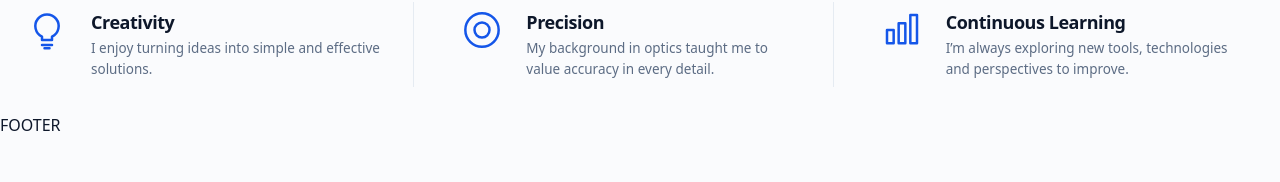
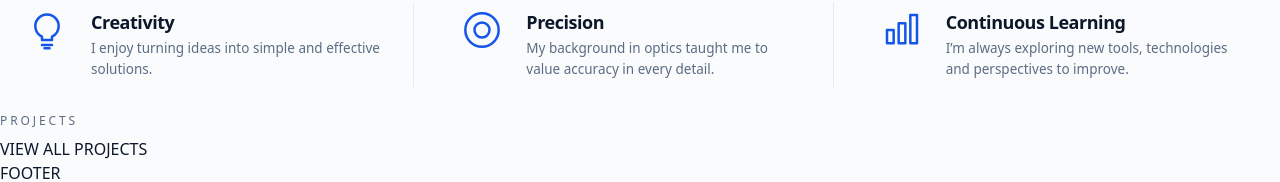
Before and after one commit to stefanosorrenti/portfolio, a React app: page / in a window 1280 px wide. Shown: the part 672-854 px from the top of the page. Before the commit the page ends 809 px from the top, so only its background shows below. Built offline with nearby package versions, Linux system fonts and the light colour scheme; the HTML template or start-up script is replaced by a standard one; a web font is replaced by a local one.

Commit message:
Add the basic HTML structure for the Projects section component.

```diff
--- a/src/pages/AppHomePage.jsx
+++ b/src/pages/AppHomePage.jsx
@@ -1,6 +1,7 @@
 import AppAboutSection from "../sections/AppAboutSection";
 import AppHeroSection from "../sections/AppHeroSection";
 import AppMyValuesSections from "../sections/AppMyValuesSections";
+import AppProjectsSection from "../sections/AppProjectsSection";
 
 export function AppHomePage() {
 
@@ -11,6 +12,7 @@ export function AppHomePage() {
             <AppHeroSection />
             <AppAboutSection />
             <AppMyValuesSections />
+            <AppProjectsSection />
         </>
     )
 }
--- /dev/null
+++ b/src/sections/AppProjectsSection.jsx
@@ -0,0 +1,25 @@
+export default function AppProjectsSection() {
+
+
+    return (
+
+        /* Projects section */
+        <section>
+
+            {/* Title and button */}
+
+            <div>
+                <h3 className="mb-2 text-xs leading-4 font-medium tracking-[0.24em] text-muted">PROJECTS</h3>
+
+                <button>VIEW ALL PROJECTS</button>
+
+            </div>
+
+
+            {/* Projects */}
+
+            <div></div>
+
+        </section>
+    )
+}
```
